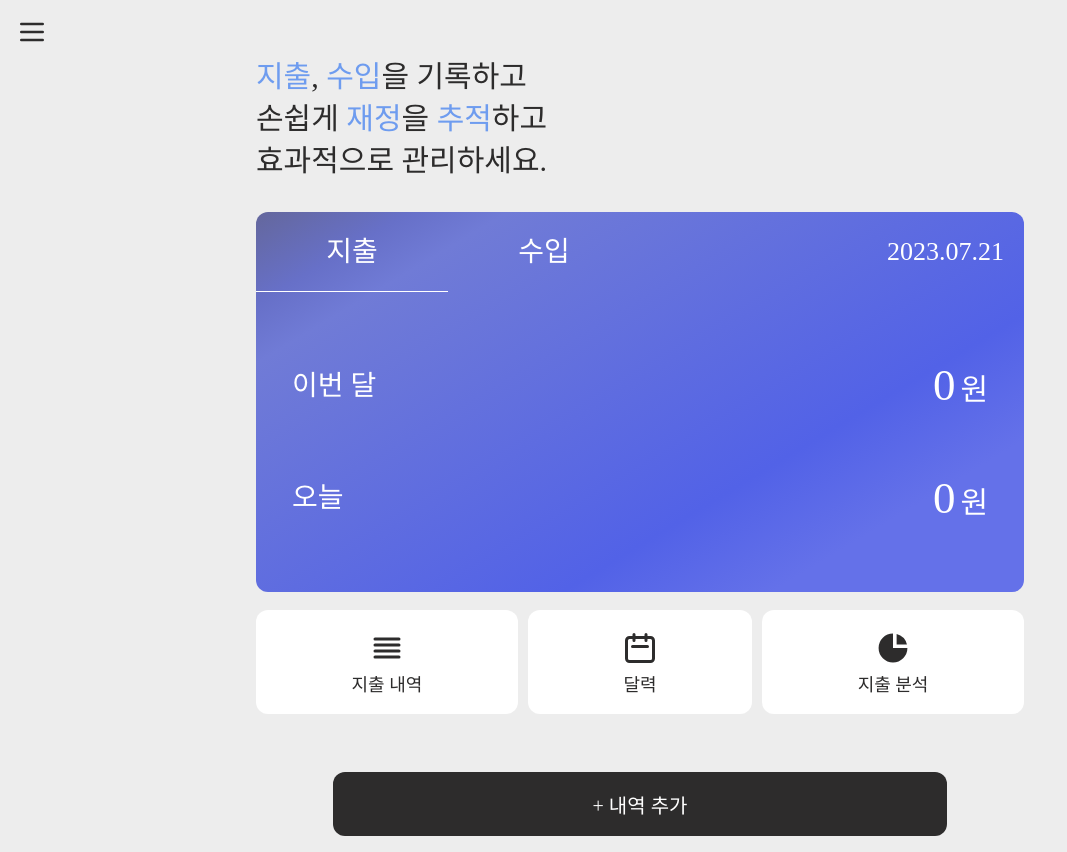
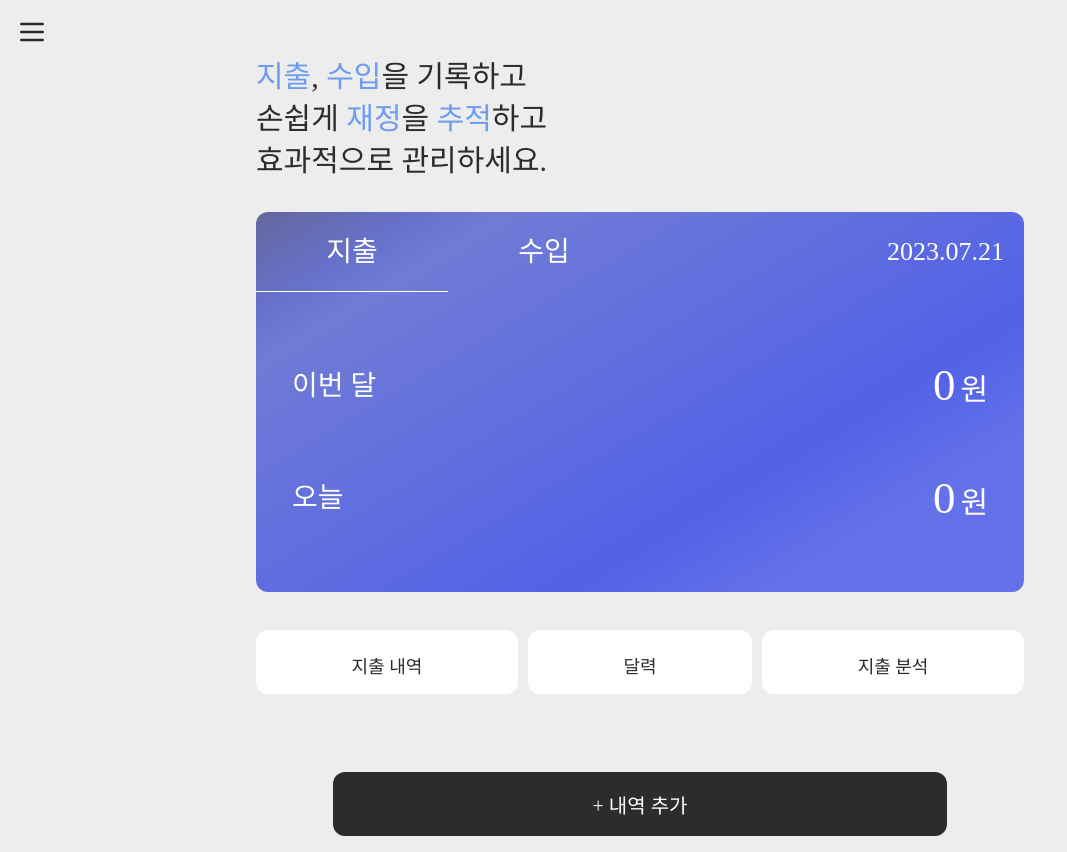
Before and after one commit to FEGROUP9/SAVEWALLET, a React (Vite) app: page / in a window 1280 px wide. Shown: the whole page, without its empty margins (0-1067 px from the left). Built offline with nearby package versions, Linux system fonts and the light colour scheme; no server answers; a web font is replaced by a local one; what chartjs-plugin-datalabels would draw is missing.

Commit message:
Style: box-sizing 속성 GlobalStyle 추가

```diff
--- a/src/style/fonts/global.ts
+++ b/src/style/fonts/global.ts
@@ -1,5 +1,6 @@
 import { createGlobalStyle } from 'styled-components'
 
+// Global Styles - Fonts, Box-sizing
 export default createGlobalStyle`
     @font-face {
         font-family: 'TheJamsil1Thin';
@@ -19,4 +20,8 @@ export default createGlobalStyle`
         font-weight: 700;
         font-style: normal;
     }
+
+    * {
+        box-sizing: border-box;
+    }
 `
```
Also changed, not shown: 1 other file (tests, documents, lock files or other folders). Lines whose indentation alone changed are shown as unchanged.
